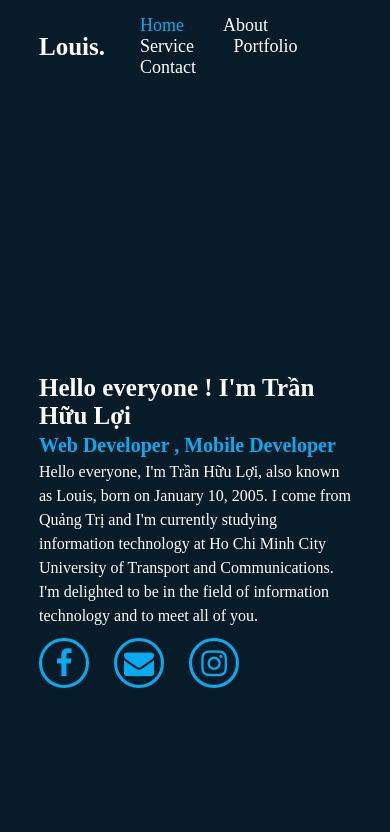
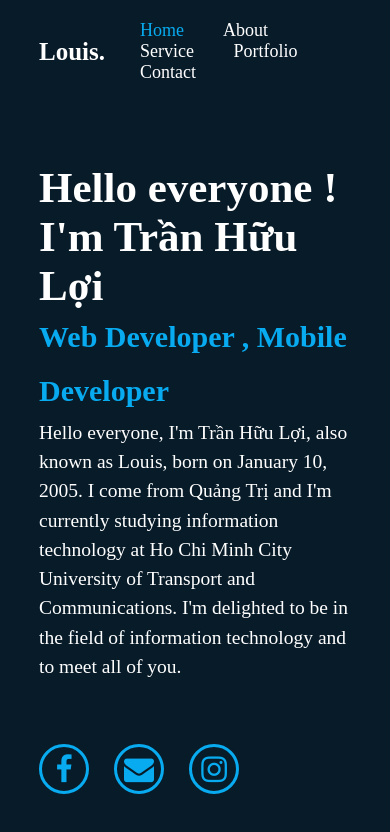
Before and after one commit to TranHuuLoiDev/huuloi, a plain HTML site: page index.html in a window 390 px wide. Drawn offline with Linux system fonts and the light colour scheme.

Commit message:
updatecodes

```diff
--- a/Css/style.css
+++ b/Css/style.css
@@ -192,27 +192,6 @@ body {
   */
 
   @media (min-width: 320px) and (max-width: 480px) {
-    .header{
-        padding: 15px 10%;
-    }
-    .slider {
-        padding: 60vh 10%;
-    }
-    .slider h1{
-        font-size: 25px;
-        margin-top: 100px;
-    }
-    .slider h2{
-        font-size: 20px;
-        line-height: 1.5;
 
-    }
-    .slider p{
-        font-size: 16px;
-    }
-    .media{
-       position: relative;
-       margin-top: 60px;
-    }
   }
     /* CSS */
```
